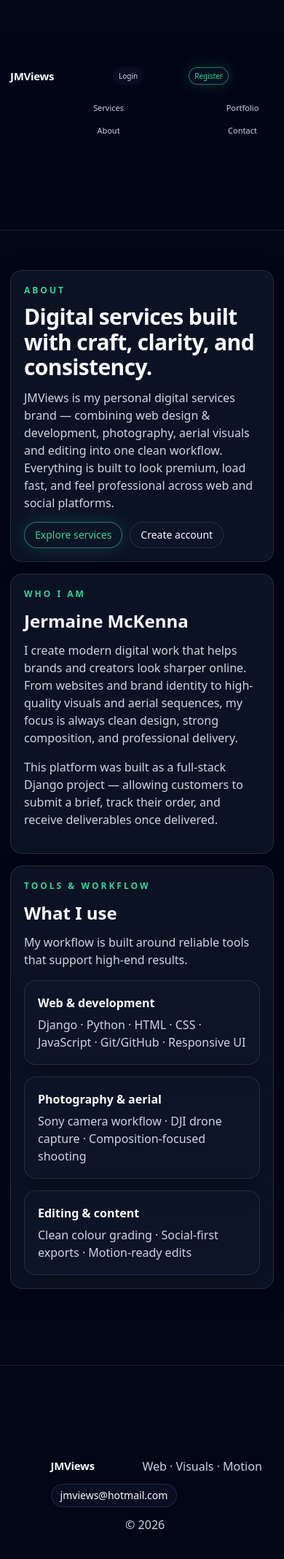
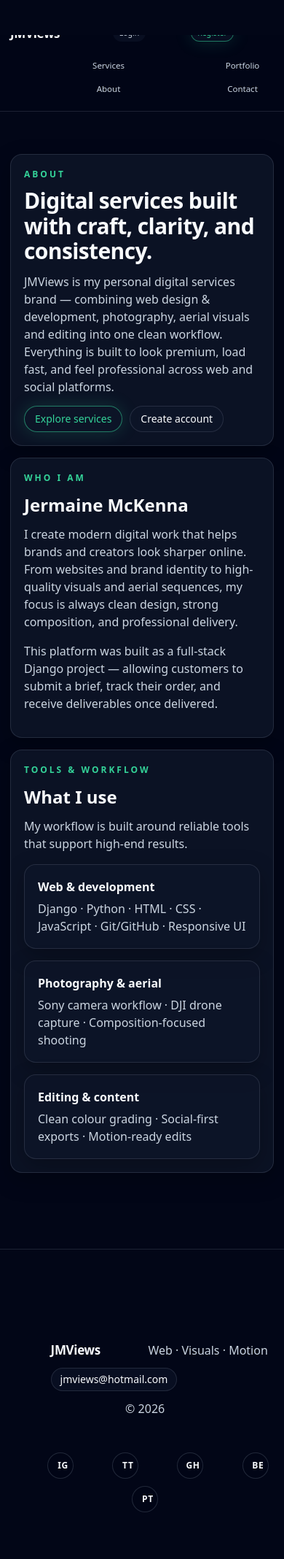
Before and after one commit to JermaineMckenna/jmviewsp4, a Django app: page /about/ in a window 390 px wide. Shown: the top 2136 px of the page at 73% size. Run offline with Django 4.2, Linux system fonts and the light colour scheme.

Commit message:
remove blank space nav

```diff
--- a/static/css/styles.css
+++ b/static/css/styles.css
@@ -1281,3 +1281,127 @@
   }
 
 }
+
+/* FINAL MOBILE NAV HEIGHT FIX */
+
+@media (max-width:640px){
+
+  .site-header{
+
+    height:105px !important;
+
+    min-height:105px !important;
+
+    max-height:105px !important;
+
+    overflow:hidden !important;
+
+  }
+
+  .site-header .container.header-row{
+
+    height:105px !important;
+
+    min-height:105px !important;
+
+    max-height:105px !important;
+
+    padding:10px 14px !important;
+
+    margin:0 auto !important;
+
+    display:grid !important;
+
+    grid-template-columns:1fr auto;
+
+    grid-template-areas:
+
+      "brand auth"
+
+      "links links";
+
+    align-content:center !important;
+
+    align-items:center !important;
+
+    row-gap:8px !important;
+
+  }
+
+  .brand{
+
+    grid-area:brand;
+
+    font-size:17px !important;
+
+    line-height:1 !important;
+
+    margin:0 !important;
+
+  }
+
+  .nav{
+
+    display:contents !important;
+
+  }
+
+  .nav-auth{
+
+    grid-area:auth;
+
+    display:flex !important;
+
+    justify-content:flex-end !important;
+
+    gap:6px !important;
+
+  }
+
+  .nav-links{
+
+    grid-area:links;
+
+    display:grid !important;
+
+    grid-template-columns:repeat(4,1fr) !important;
+
+    gap:6px !important;
+
+  }
+
+  .nav-auth a{
+
+    font-size:10.5px !important;
+
+    padding:6px 8px !important;
+
+    line-height:1 !important;
+
+  }
+
+  .nav-links a{
+
+    font-size:11.5px !important;
+
+    padding:6px 3px !important;
+
+    line-height:1 !important;
+
+    text-align:center !important;
+
+  }
+
+  main.container{
+
+    padding-top:10px !important;
+
+  }
+
+  .hero-video{
+
+    margin-top:0 !important;
+
+  }
+
+}
```
